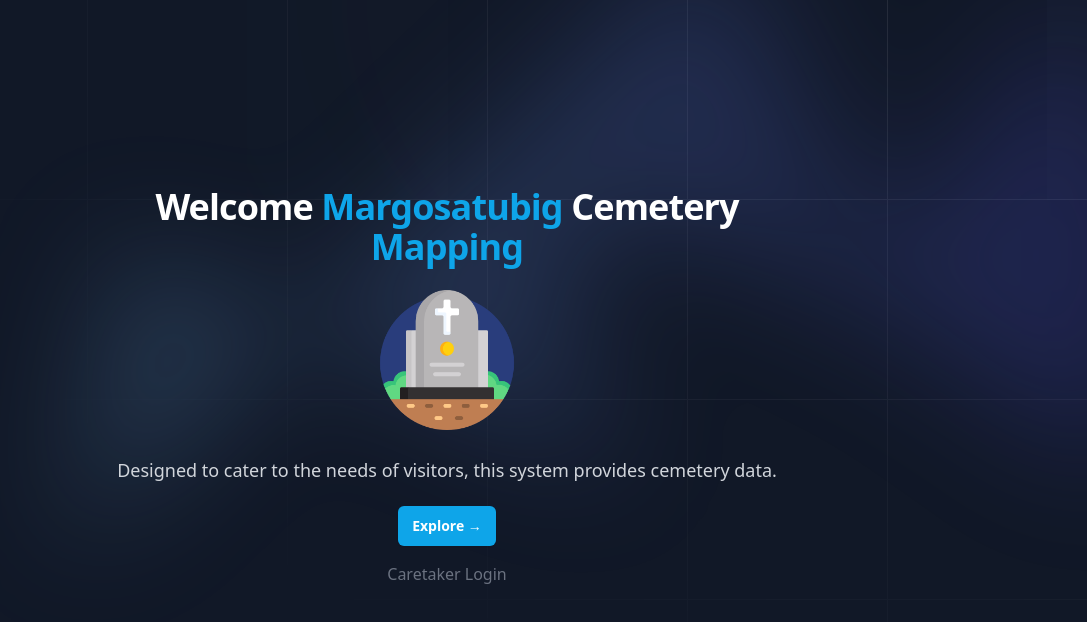
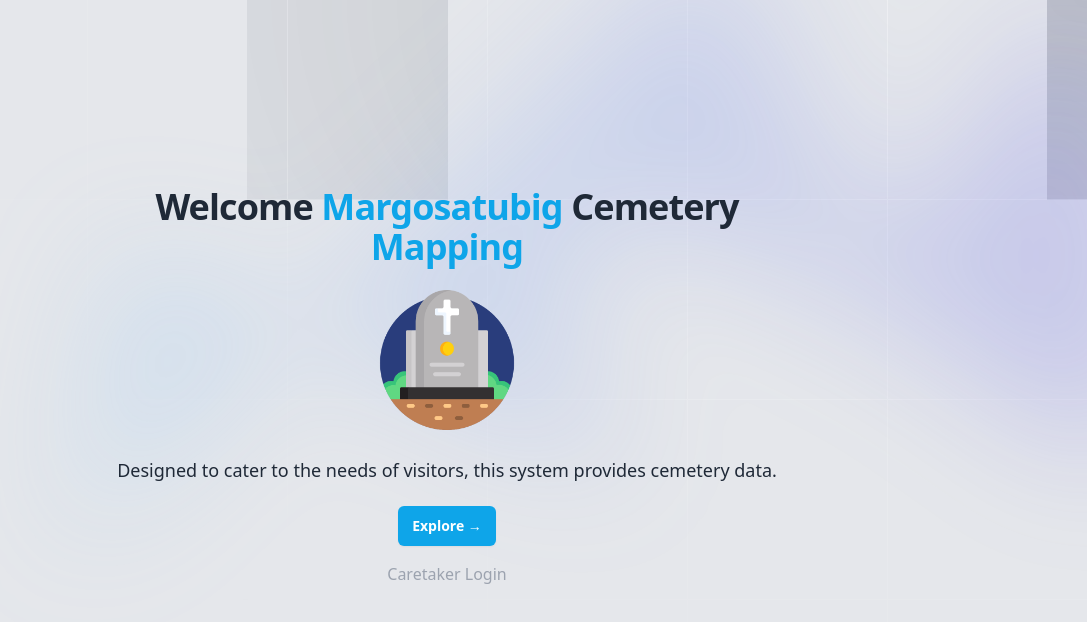
Before and after one commit to edmar-afk/cemetery, a React (Vite) app: page / in a window 1280 px wide. Shown: the top 622 px of the page, without its empty margins (193-1280 px from the left). Built offline with nearby package versions, Linux system fonts and the light colour scheme.

Commit message:
new homepage

```diff
--- a/src/routes/Homepage.jsx
+++ b/src/routes/Homepage.jsx
@@ -4,9 +4,9 @@ import { motion } from "framer-motion";
 function Homepage() {
 	return (
 		<>
-			<div className="relative isolate overflow-hidden bg-gray-900 h-screen">
+			<div className="relative isolate overflow-hidden bg-gray-200 h-screen">
 				<svg
-					className="absolute inset-0 -z-10 h-full w-full stroke-white/10 [mask-image:radial-gradient(100%_100%_at_top_right,white,transparent)]"
+					className="absolute inset-0 -z-10 h-full w-full stroke-white/40 [mask-image:radial-gradient(100%_100%_at_top_right,white,transparent)]"
 					aria-hidden="true">
 					<defs>
 						<pattern
@@ -56,7 +56,7 @@ function Homepage() {
 								stiffness: 150,
 								damping: 25,
 							}}
-							className="mt-10 text-4xl font-bold tracking-tight text-white">
+							className="mt-10 text-4xl font-bold tracking-tight text-gray-800">
 							<span>Welcome</span>
 							<span className="text-sky-500"> Margosatubig</span>
 							<span> Cemetery</span>
@@ -76,7 +76,7 @@ function Homepage() {
 							}}
 						/>
 						<motion.p
-							className="mt-6 text-lg leading-8 text-gray-300"
+							className="mt-6 text-lg leading-8 text-gray-800"
 							initial={{ x: "100vw" }}
 							animate={{ x: 0 }}
 							transition={{
@@ -110,7 +110,7 @@ function Homepage() {
 								stiffness: 150,
 								damping: 25,
 							}}
-							className="mt-4 text-gray-500">
+							className="mt-4 text-gray-400">
 							<Link to={"/login"}>Caretaker Login</Link>
 						</motion.p>
 					</div>
```
